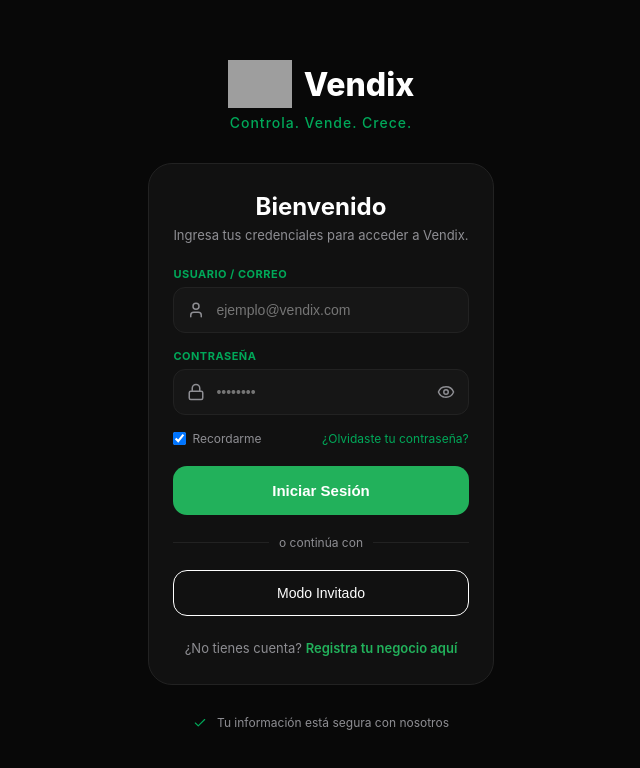
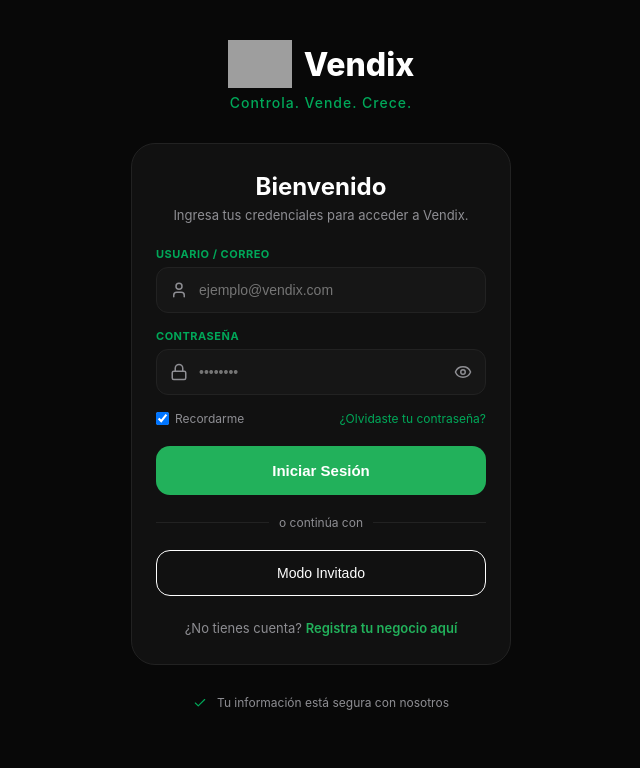
Before and after one commit to AndresDuque716/APLICACION_PUYO, a React (Vite) app: page / in a window 1280 px wide. Shown: the top 768 px of the page, without its empty margins (319-959 px from the left). Built offline with nearby package versions, Linux system fonts and the light colour scheme; grey boxes are pictures that could not be loaded.

Commit message:
Lock page body scrolling and enforce full screen app container

```diff
--- a/src/App.jsx
+++ b/src/App.jsx
@@ -717,10 +717,10 @@
   };
 
   return (
-    <div style={styles.deviceViewport}>
+    <div style={styles.deviceViewport} className="app-container">
       {/* HEADER PRINCIPAL (Oculto en Login o en Venta Completa Escáner) */}
       {currentRoute !== 'login' && currentRoute !== 'scanner' && (
-        <header style={styles.navbarTop}>
+        <header style={styles.navbarTop} className="app-header">
           {/* 3 RAYITAS ARRIBA A LA IZQUIERDA */}
           <button style={styles.hamburgerBtn} onClick={() => setSidebarOpen(true)}>
              <Menu size={24} />
--- a/src/index.css
+++ b/src/index.css
@@ -28,9 +28,10 @@
     background-color: var(--color-bg);
     color: var(--color-text-main);
     font-family: var(--font-main);
-    min-height: 100vh;
+    height: 100vh;
+    height: 100dvh;
     margin: 0;
-    overflow-x: hidden;
+    overflow: hidden;
     position: relative;
 }
 
@@ -1297,14 +1298,18 @@
     justify-content: flex-start;
     align-items: stretch;
     padding: 0;
+    height: 100vh;
+    height: 100dvh;
+    overflow: hidden;
 }
 
 .app-container {
     display: flex;
     flex-direction: column;
-    min-height: 100vh; /* Fuerza a la app a ocupar el 100% de la pantalla del celular */
+    height: 100vh;
+    height: 100dvh;
     background-color: #080808;
-    overflow-x: hidden;
+    overflow: hidden;
     width: 100%;
 }
 
```
